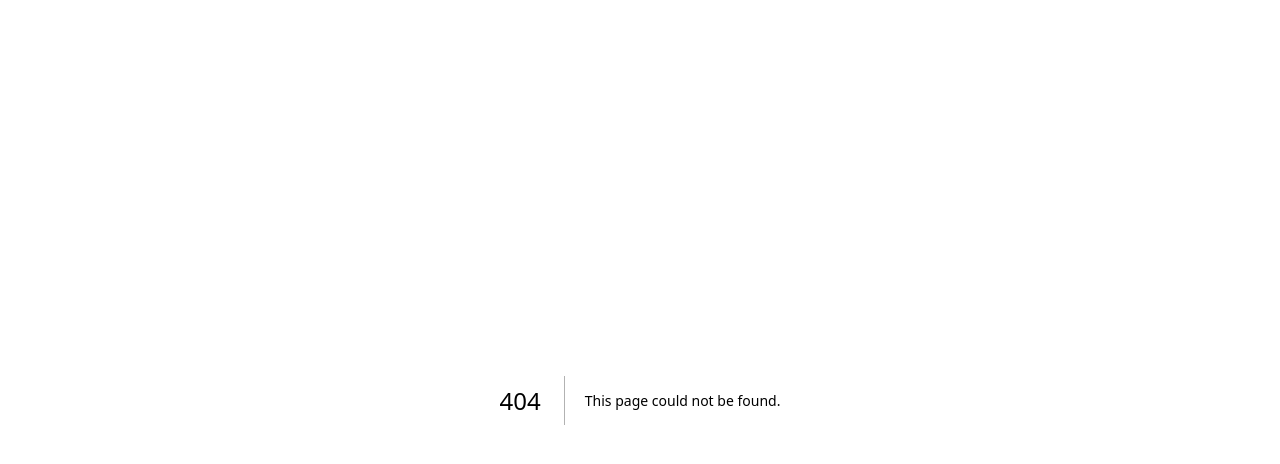
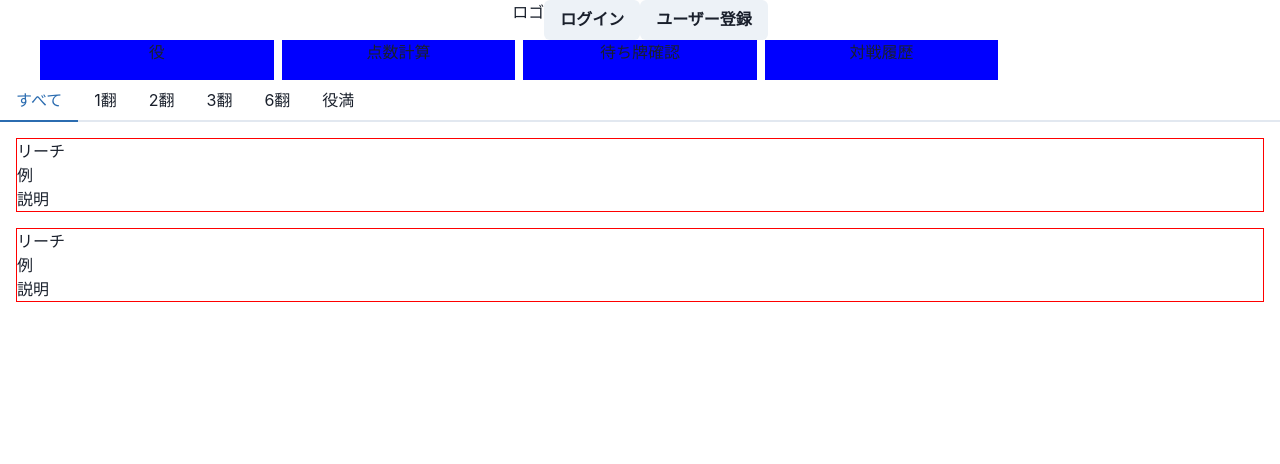
Before and after one commit to RyoTTT/portfolioAPP, a Next.js app: page /Hands in a window 1280 px wide. Before the commit this address had no page. Shown: the top 464 px of the page. Built offline with nearby package versions, Linux system fonts and the light colour scheme.

Commit message:
デザイン編集-2

```diff
--- /dev/null
+++ b/pages/Hands.tsx
@@ -0,0 +1,40 @@
+import React from 'react'
+import { Grid, GridItem } from '@chakra-ui/react'
+import { Tabs, TabList, TabPanels, Tab, TabPanel } from '@chakra-ui/react'
+import Labels from "./components/Labels";
+const Hands = () => {
+  return (
+    <>
+    <Labels />
+    <Tabs>
+        <TabList>
+            <Tab>すべて</Tab>
+            <Tab>1翻</Tab>
+            <Tab>2翻</Tab>
+            <Tab>3翻</Tab>
+            <Tab>6翻</Tab>
+            <Tab>役満</Tab>
+        </TabList>
+        <TabPanels>
+            <TabPanel>
+                <Grid gap={4}>
+                    <GridItem border="1px"borderColor="red">
+                        <p>リーチ</p>
+                        <p>例</p>
+                        <p>説明</p>
+                    </GridItem>
+                    <GridItem border="1px"borderColor="red">
+                        <p>リーチ</p>
+                        <p>例</p>
+                        <p>説明</p>
+                    </GridItem>
+                </Grid>
+            </TabPanel>
+        </TabPanels>
+    </Tabs>
+
+    </>
+  )
+}
+
+export default Hands
--- a/pages/components/Labels.tsx
+++ b/pages/components/Labels.tsx
@@ -1,22 +1,34 @@
 import React from "react";
-import { Input, Box } from "@chakra-ui/react";
-import { Grid, GridItem } from "@chakra-ui/react";
+import { Input, Box ,Button,Flex} from "@chakra-ui/react";
+import { Grid, GridItem, Center,Spacer,Text } from "@chakra-ui/react";
 import Link from "next/link";
 
 const Labels = () => {
   return (
+    //横幅をもっと広くしたい。Centerにw=maxを指定すると左寄せになる、wを数値で指定すると微妙に左に寄る
+    //ボタンを縦に並べたい
+    //ロゴは左よせ、ボタンは右よせにしたい
     <>
+    <Center flexDirection="column">
+      <Flex w="max">
+        <Box>
+        <Text>ロゴ</Text>
+        </Box>
+        <Spacer />
+        <Box flexDirection="column" float="right">
+        <Button><Link href="/">ログイン</Link></Button>
+        <Button><Link href="/">ユーザー登録</Link></Button>
+        </Box>
+      </Flex>
       <Box>
-        <p>フリーロゴ</p>
-        <Link href="/">ログイン</Link>
-        <Link href="/">ユーザー登録</Link>
+      <Grid templateColumns='repeat(5,1fr)'gap={2} w="1200px" h="40px" textAlign="center">
+        <GridItem  bgColor='blue' ><Link href="/">役</Link></GridItem>
+        <GridItem  bgColor='blue'>点数計算</GridItem>
+        <GridItem  bgColor='blue'>待ち牌確認</GridItem>
+        <GridItem  bgColor='blue'>対戦履歴</GridItem>
+      </Grid>
       </Box>
-      <Grid templateColumns='repeat(5,1fr)'>
-        <GridItem w='100%' bgColor='blue'><Link href="/">役</Link></GridItem>
-        <GridItem w='100%' bgColor='blue'>点数計算</GridItem>
-        <GridItem w='100%' bgColor='blue'>待ち牌確認</GridItem>
-        <GridItem w='100%' bgColor='blue'>対戦履歴</GridItem>
-      </Grid>
+      </Center>
     </>
   );
 };
```
Also changed, not shown: pages/Calculation.tsx (added, +9 -0 lines).
